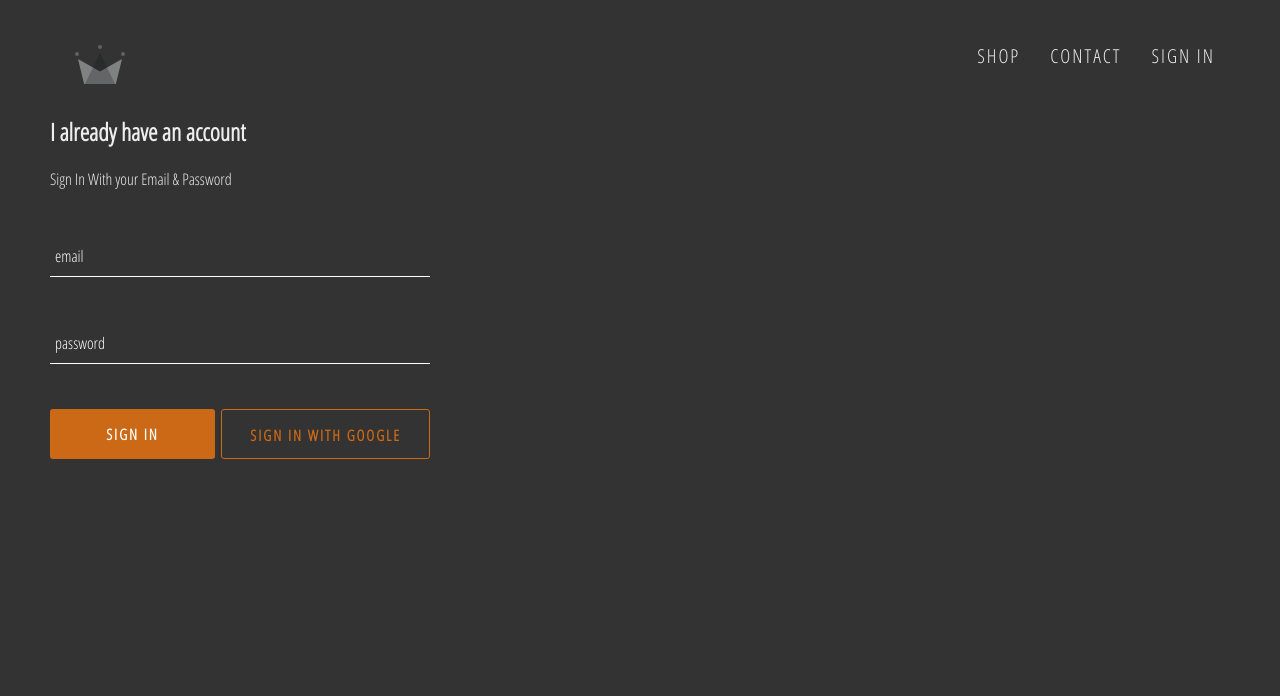
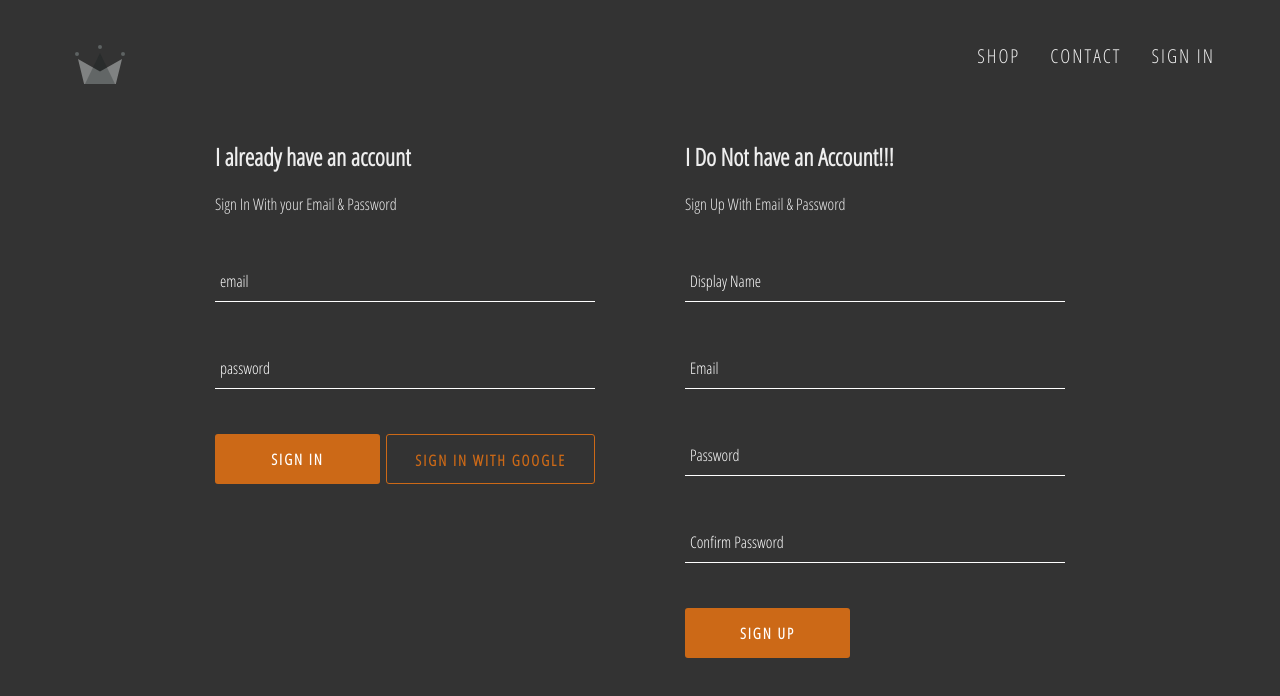
Before and after one commit to abhinavluv/jokers-book-store, a React (Create React App) app: page /signin in a window 1280 px wide. Shown: the top 696 px of the page. Built offline with nearby package versions, Linux system fonts and the light colour scheme; no server answers.

Commit message:
Implement firebase utils, included ability to store authentication os users in firebase database

```diff
--- a/src/App.js
+++ b/src/App.js
@@ -6,7 +6,7 @@
 import SignInSignUp from './pages/sign-in-sign-up/sign-in-sign-up.component';
 import './App.css';
 
-import { auth } from './firebase/firebase.utils';
+import { auth, createUserProfileDocument } from './firebase/firebase.utils';
 
 class App extends Component {
     constructor(props) {
@@ -20,8 +20,22 @@
 
     componentDidMount() {
         // creates a user session
-        this.unsubscribeFromAuth = auth.onAuthStateChanged(user => {
-            this.setState({ currentUser: user });
+        this.unsubscribeFromAuth = auth.onAuthStateChanged(async userAuth => {
+            // this.setState({ currentUser: user });
+            // createUserProfileDocument(user);
+            if (userAuth) {
+                const userRef = await createUserProfileDocument(userAuth);
+                userRef.onSnapshot(snapShot => {
+                    this.setState({
+                        currentUser: {
+                            id: snapShot.id,
+                            ...snapShot.data()
+                        }
+                    });
+                });
+            } else {
+                this.setState({ currentUser: userAuth });
+            }
         });
     }
 
--- a/src/components/signup/signup.component.jsx
+++ b/src/components/signup/signup.component.jsx
@@ -0,0 +1,98 @@
+import React, { Component } from 'react';
+import FormInput from '../form-input/form-input.component';
+import CustomButton from '../custom-button/custom-button.component';
+import { auth, createUserProfileDocument } from '../../firebase/firebase.utils';
+
+import styles from './signup.module.scss';
+
+export class SignUp extends Component {
+    constructor() {
+        super();
+        this.state = {
+            displayName: '',
+            email: '',
+            password: '',
+            confirmPassword: ''
+        };
+    }
+
+    handleSubmit = async event => {
+        event.preventDefault();
+        const { displayName, email, password, confirmPassword } = this.state;
+        if (password !== confirmPassword) {
+            alert('Passwords Do Not Match!!!');
+            return;
+        }
+
+        try {
+            const { user } = await auth.createUserWithEmailAndPassword(
+                email,
+                password
+            );
+            await createUserProfileDocument(user, { displayName });
+            // we give await to above function coz we want it o complete before going ahead, then we clear the state after it is done (it will clear the form)
+            this.setState({
+                displayName: '',
+                email: '',
+                password: '',
+                confirmPassword: ''
+            });
+        } catch (error) {
+            console.error(error);
+        }
+    };
+
+    handleChange = event => {
+        const { name, value } = event.target;
+        this.setState({ [name]: value });
+    };
+
+    render() {
+        const { displayName, email, password, confirmPassword } = this.state;
+        return (
+            <div className={styles.SignUp}>
+                <h2 className='title'>I Do Not have an Account!!!</h2>
+                <span>Sign Up With Email &amp; Password</span>
+                <form
+                    className={styles.signUpForm}
+                    onSubmit={this.handleSubmit}>
+                    <FormInput
+                        type='text'
+                        name='displayName'
+                        value={displayName}
+                        onChange={this.handleChange}
+                        label='Display Name'
+                        required
+                    />
+                    <FormInput
+                        type='email'
+                        name='email'
+                        value={email}
+                        onChange={this.handleChange}
+                        label='Email'
+                        required
+                    />
+                    <FormInput
+                        type='password'
+                        name='password'
+                        value={password}
+                        onChange={this.handleChange}
+                        label='Password'
+                        required
+                    />
+                    <FormInput
+                        type='password'
+                        name='confirmPassword'
+                        value={confirmPassword}
+                        onChange={this.handleChange}
+                        label='Confirm Password'
+                        required
+                    />
+                    <CustomButton type='submit'>SIGN UP</CustomButton>
+                </form>
+            </div>
+        );
+    }
+}
+
+export default SignUp;
--- a/src/components/signup/signup.module.scss
+++ b/src/components/signup/signup.module.scss
@@ -0,0 +1,9 @@
+.SignUp {
+    display: flex;
+    flex-direction: column;
+    width: 380px;
+
+    .title {
+        margin: 10px 0;
+    }
+}
--- a/src/firebase/firebase.utils.js
+++ b/src/firebase/firebase.utils.js
@@ -13,6 +13,33 @@
     measurementId: 'G-NZ73116JMC'
 };
 
+// Upon signout, we get null returned from the userAuth object
+// Upon signin, we get the user object
+export const createUserProfileDocument = async (userAuth, additionalData) => {
+    if (!userAuth) return;
+    const userRef = firestore.doc(`users/${userAuth.uid}`);
+    const snapShot = await userRef.get();
+    console.log(snapShot);
+
+    if (!snapShot.exists) {
+        const { displayName, email } = userAuth;
+        const createdAt = new Date();
+
+        try {
+            await userRef.set({
+                displayName,
+                email,
+                createdAt,
+                ...additionalData
+            });
+        } catch (error) {
+            console.log('Error Creating User: ', error.message);
+        }
+    }
+
+    return userRef;
+};
+
 firebase.initializeApp(config);
 
 export const auth = firebase.auth();
--- a/src/pages/sign-in-sign-up/sign-in-sign-up.component.jsx
+++ b/src/pages/sign-in-sign-up/sign-in-sign-up.component.jsx
@@ -1,11 +1,13 @@
 import React from 'react';
 import SignIn from '../../components/signin/signin.component';
+import SignUp from '../../components/signup/signup.component';
 import styles from './sign-in-sign-up.module.scss';
 
 const signInSignUp = () => {
     return (
         <div className={styles.signInSignUp}>
             <SignIn />
+            <SignUp />
         </div>
     );
 };
--- a/src/pages/sign-in-sign-up/sign-in-sign-up.module.scss
+++ b/src/pages/sign-in-sign-up/sign-in-sign-up.module.scss
@@ -0,0 +1,6 @@
+.signInSignUp {
+    width: 850px;
+    display: flex;
+    justify-content: space-between;
+    margin: 30px auto;
+}
```
